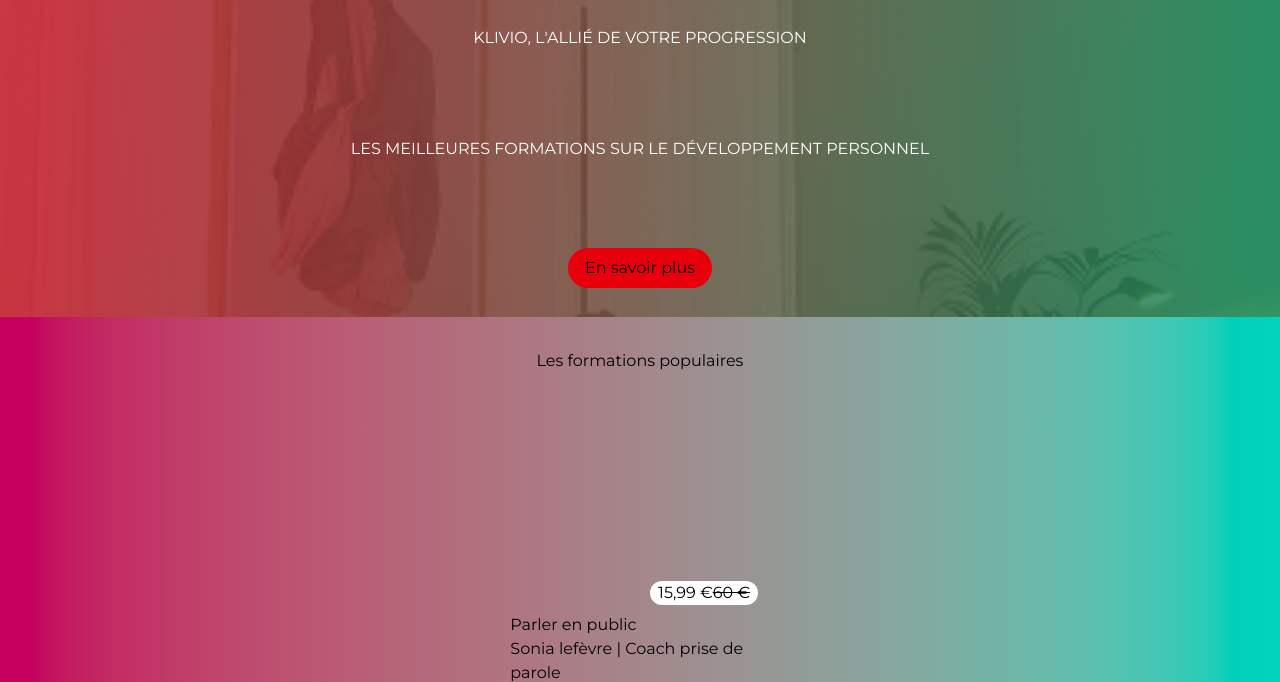
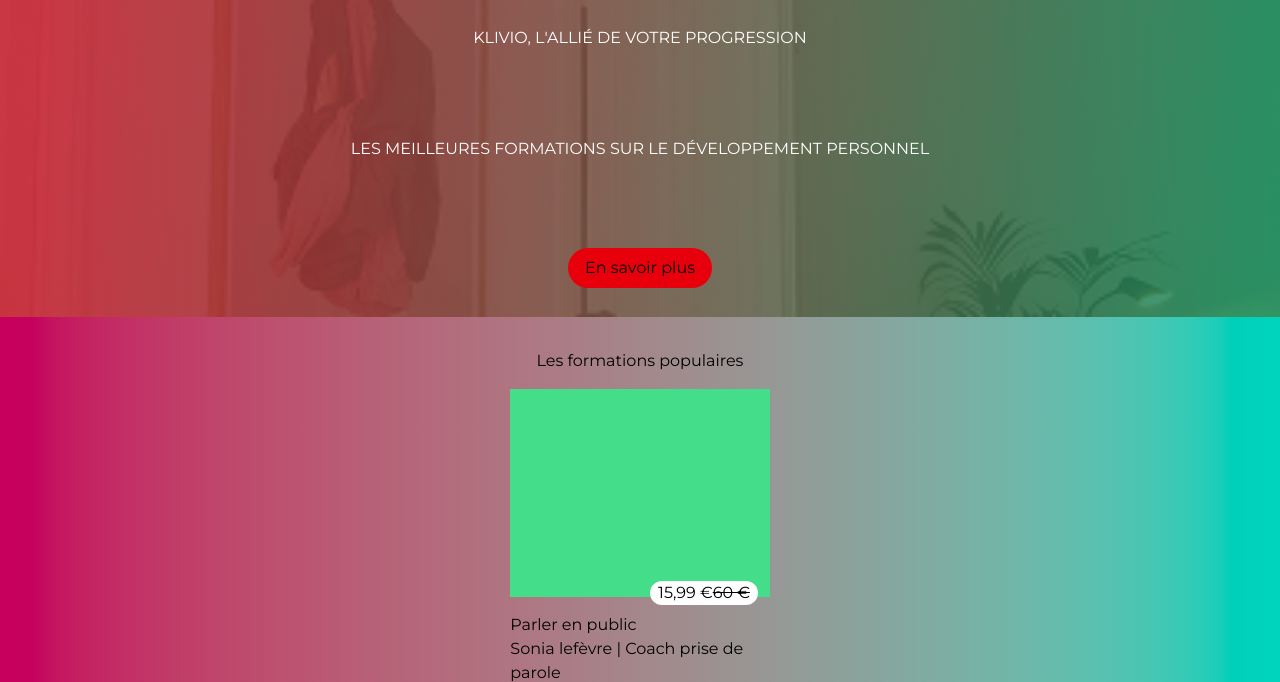
Before and after one commit to Razigue/site-statique-tailwind, a plain HTML site: page index.html in a window 1280 px wide. Shown: the part 83-765 px from the top of the page. Drawn offline with Linux system fonts and the light colour scheme.

Commit message:
fix path

```diff
--- a/index.html
+++ b/index.html
@@ -77,7 +77,7 @@
                     <div class="flex flex-col items-center">
                         <div>
                             <div
-                                class="bg-[url(./assets/images/img-course.png)] items-center flex flex-col h-52"
+                                class="bg-[url(../assets/images/img-course.png)] items-center flex flex-col h-52"
                             >
                                 <div
                                     class="mt-48 ml-32 pl-2 pr-2 flex bg-white rounded-2xl"
```
Also changed, not shown: src/output.css.
